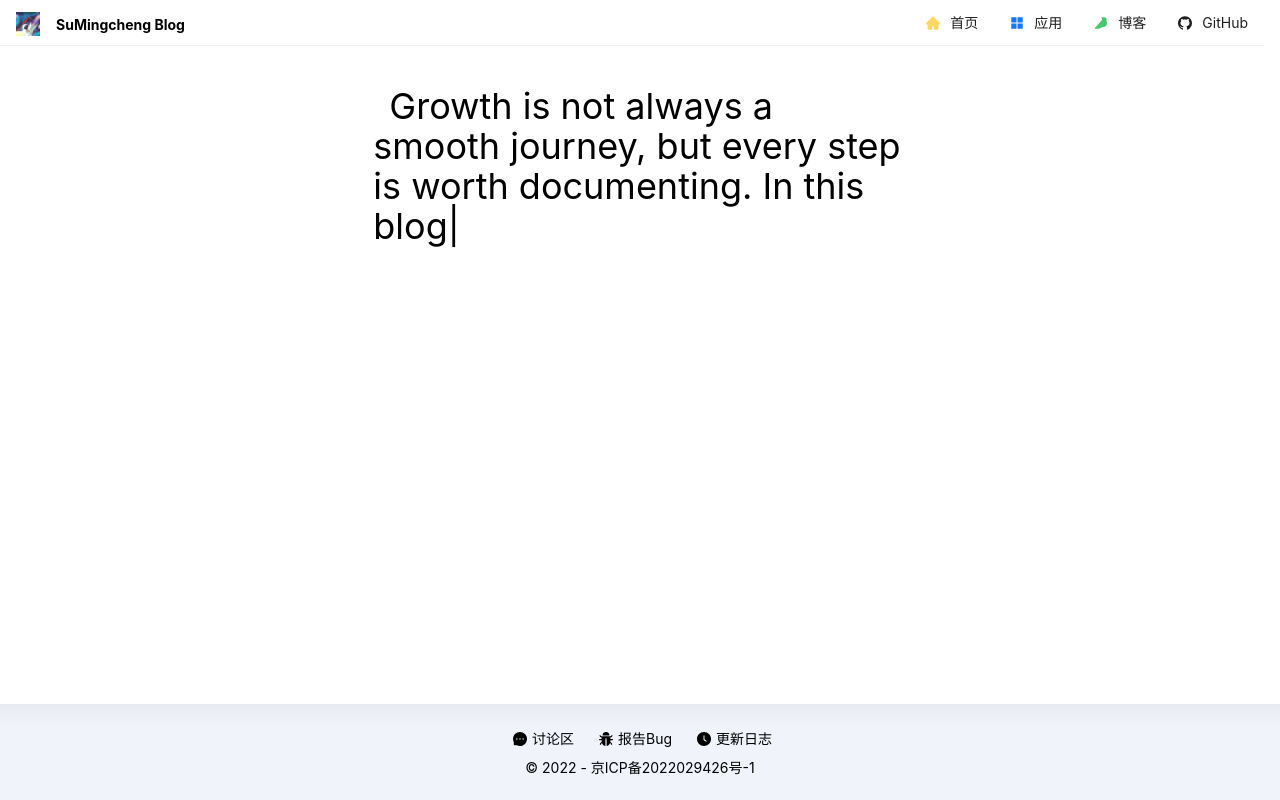
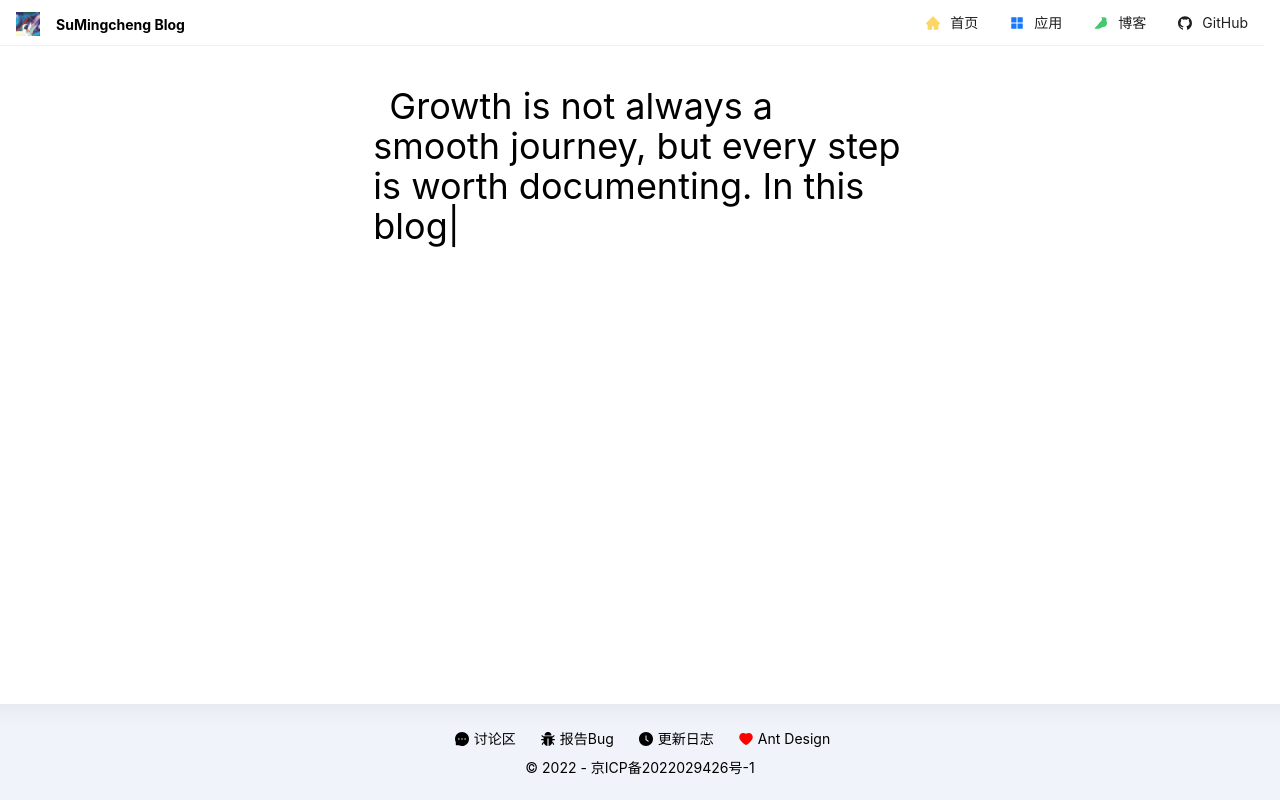
Before and after one commit to sumingcheng/Blog, a Next.js app: page / in a window 1280 px wide. Built offline with nearby package versions, Linux system fonts and the light colour scheme.

Commit message:
fix:优化页脚

```diff
--- a/src/layout/footer.tsx
+++ b/src/layout/footer.tsx
@@ -1,18 +1,30 @@
-import {BugFilled, ClockCircleFilled, MessageFilled} from "@ant-design/icons";
+import {BugFilled, ClockCircleFilled, HeartFilled, MessageFilled} from "@ant-design/icons";
 import S from '@/assets/scss/footerIcon.module.scss';
 
 const Footer = () => {
+
+  const onAnt = () => {
+    window.open('https://ant.design/index-cn', '_blank')
+  }
+
   return (
       <footer className={`w-full h-24 text-black text-center py-4 ${S.footer}`}>
         <div className={`flex justify-center items-center my-2 ${S.footerIcon}`}>
-          <div><MessageFilled/>
+          <div>
+            <MessageFilled/>
             <span>讨论区</span>
           </div>
-          <div><BugFilled/>
+          <div>
+            <BugFilled/>
             <span>报告Bug</span>
           </div>
-          <div><ClockCircleFilled/>
+          <div>
+            <ClockCircleFilled/>
             <span>更新日志</span>
+          </div>
+          <div onClick={onAnt}>
+            <HeartFilled style={{color: "red"}}/>
+            <span>Ant Design</span>
           </div>
         </div>
         <div className={`my-2`}>© 2022 - 京ICP备2022029426号-1</div>
--- a/src/pages/index.tsx
+++ b/src/pages/index.tsx
@@ -21,7 +21,7 @@ function IndexPage () {
 
   return (
       <Layout>
-        <div className={`w-1/2 mx-auto mt-10 text-4xl indent-4`}>
+        <div className={`w-1/2 mx-auto mt-10 text-4xl indent-4 leading-10`}>
           <span ref={el}/>
         </div>
       </Layout>
```
